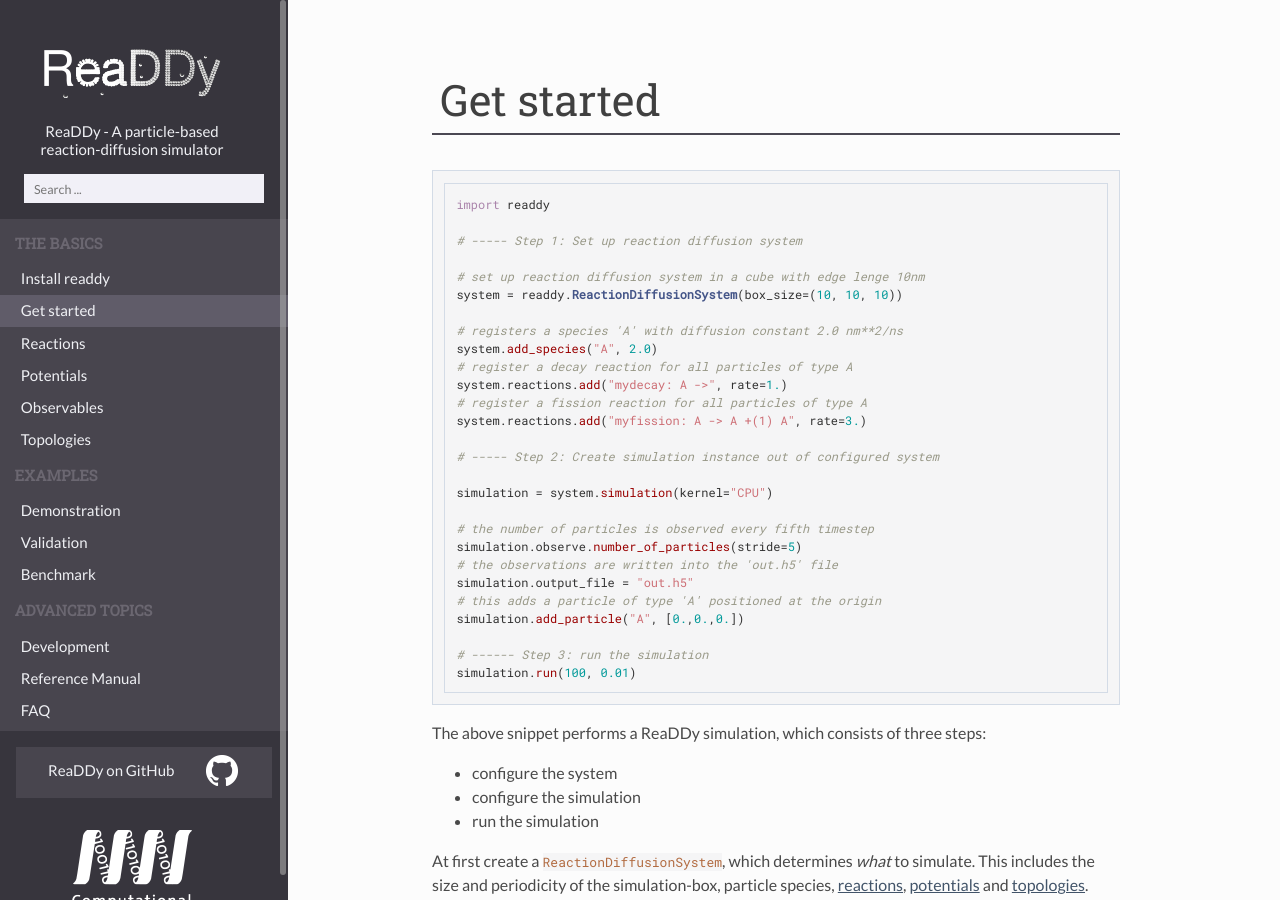
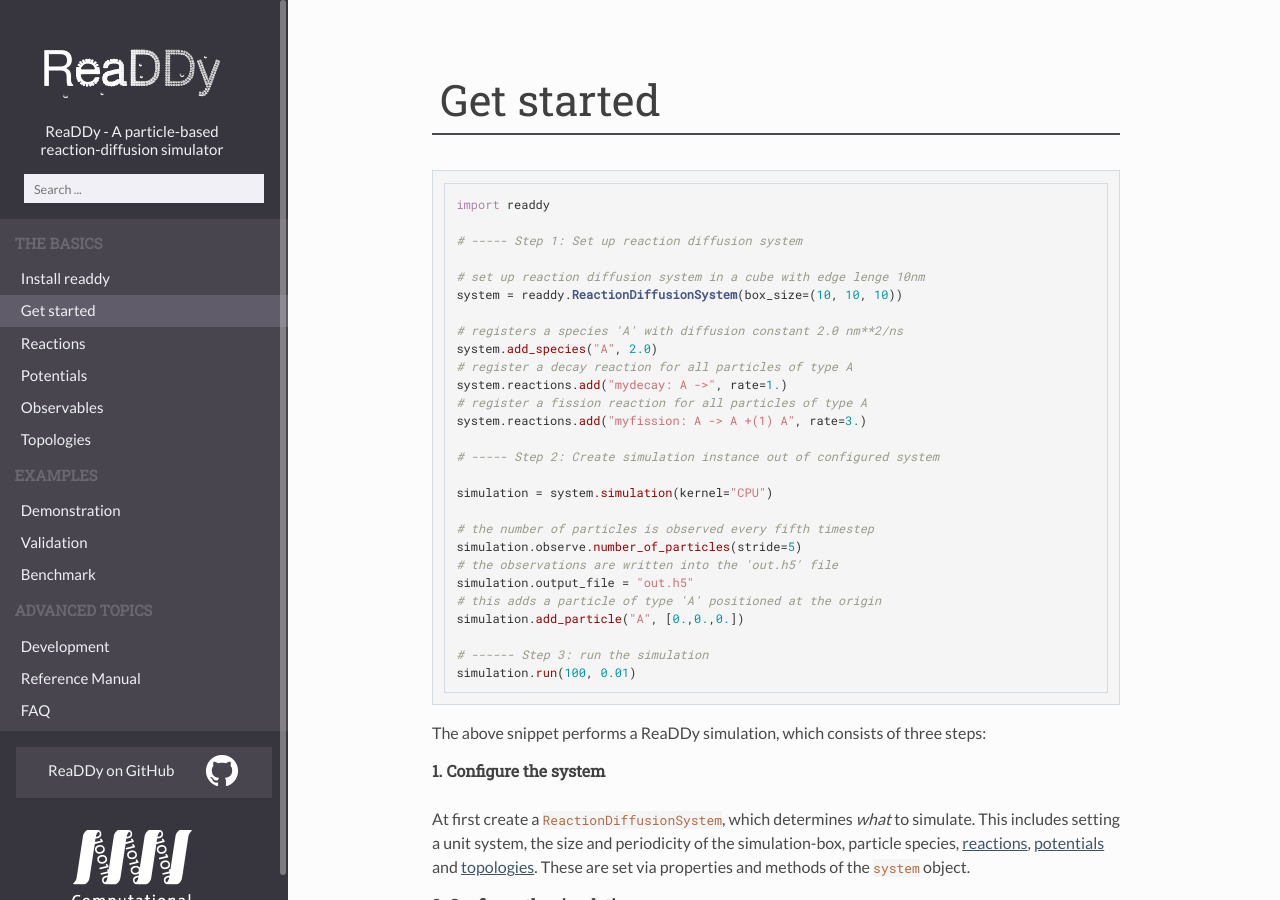
Before and after one commit to readdy/readdy_documentation, a Jekyll site: the page built from readdy_documentation/get_started.md, in a window 1280 px wide. Built offline with Jekyll 4.4.1, drawn with Linux system fonts in a browser that asks for light colours.

Commit message:
more extensive get_started and reactions

````diff
--- a/readdy_documentation/get_started.md
+++ b/readdy_documentation/get_started.md
@@ -34,18 +34,18 @@
 ```
 
 The above snippet performs a ReaDDy simulation, which consists of three steps:
-- configure the system
-- configure the simulation
-- run the simulation
 
+##### 1. Configure the system
 At first create a `ReactionDiffusionSystem`, which determines _what_ to simulate.
-This includes the size and periodicity of
+This includes setting a unit system, the size and periodicity of
 the simulation-box, particle species, [reactions]({{site.baseurl}}/reactions.html),
 [potentials]({{site.baseurl}}/potentials.html) and [topologies]({{site.baseurl}}/topologies.html).
 These are set via properties and methods of the `system` object.
 
+##### 2. Configure the simulation
 The `system` object generates a `simulation` object, which determines _how_ to simulate the `system`.
 This includes the diffusion integrator, the reaction handler, [observables]({{site.baseurl}}/observables.html).
 The initial positions of particles are also set on the `simulation` object.
 
+##### 3. Run the simulation
 Finally `run` the simulation for the given number of steps and time step.
````
Also changed, not shown: readdy_documentation/reactions.md (+4 -0 lines).
